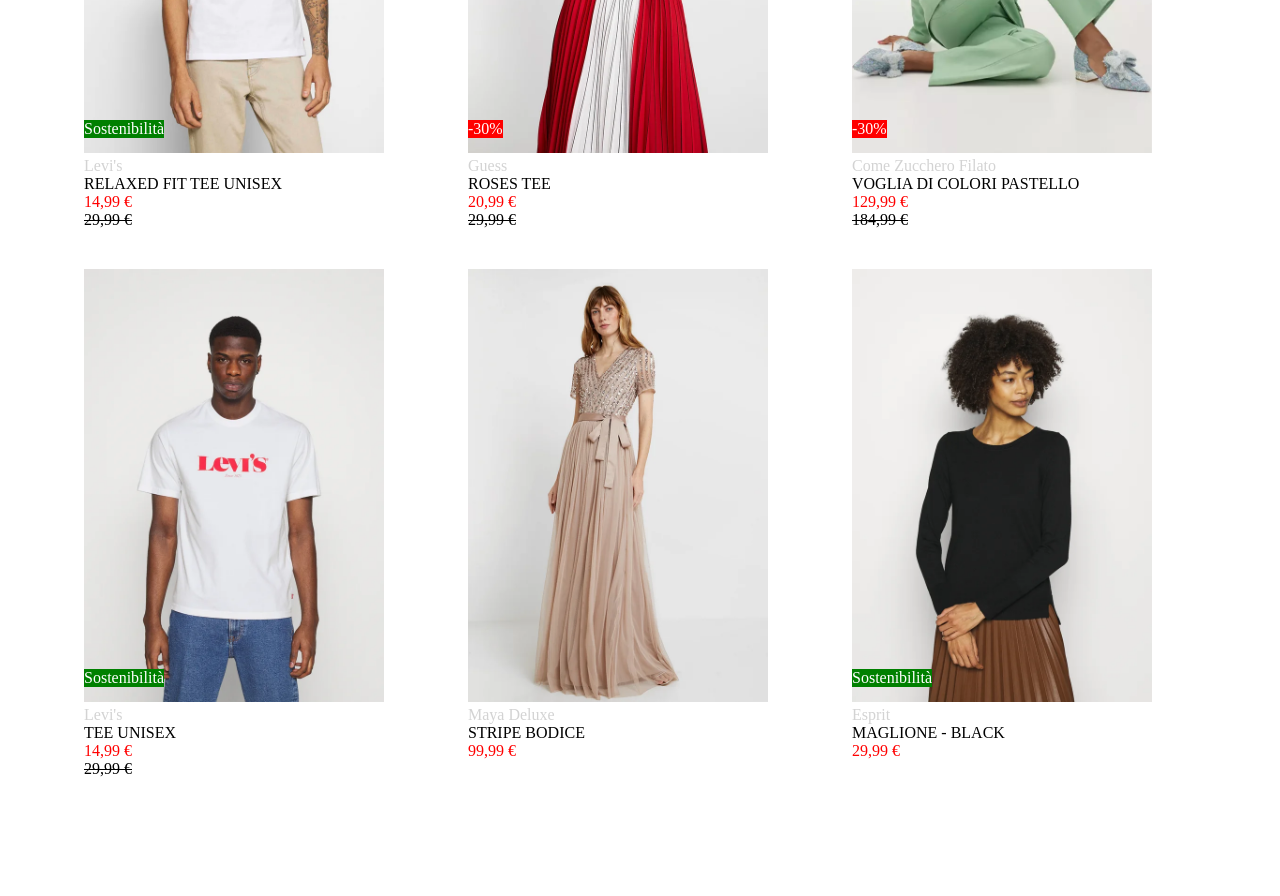
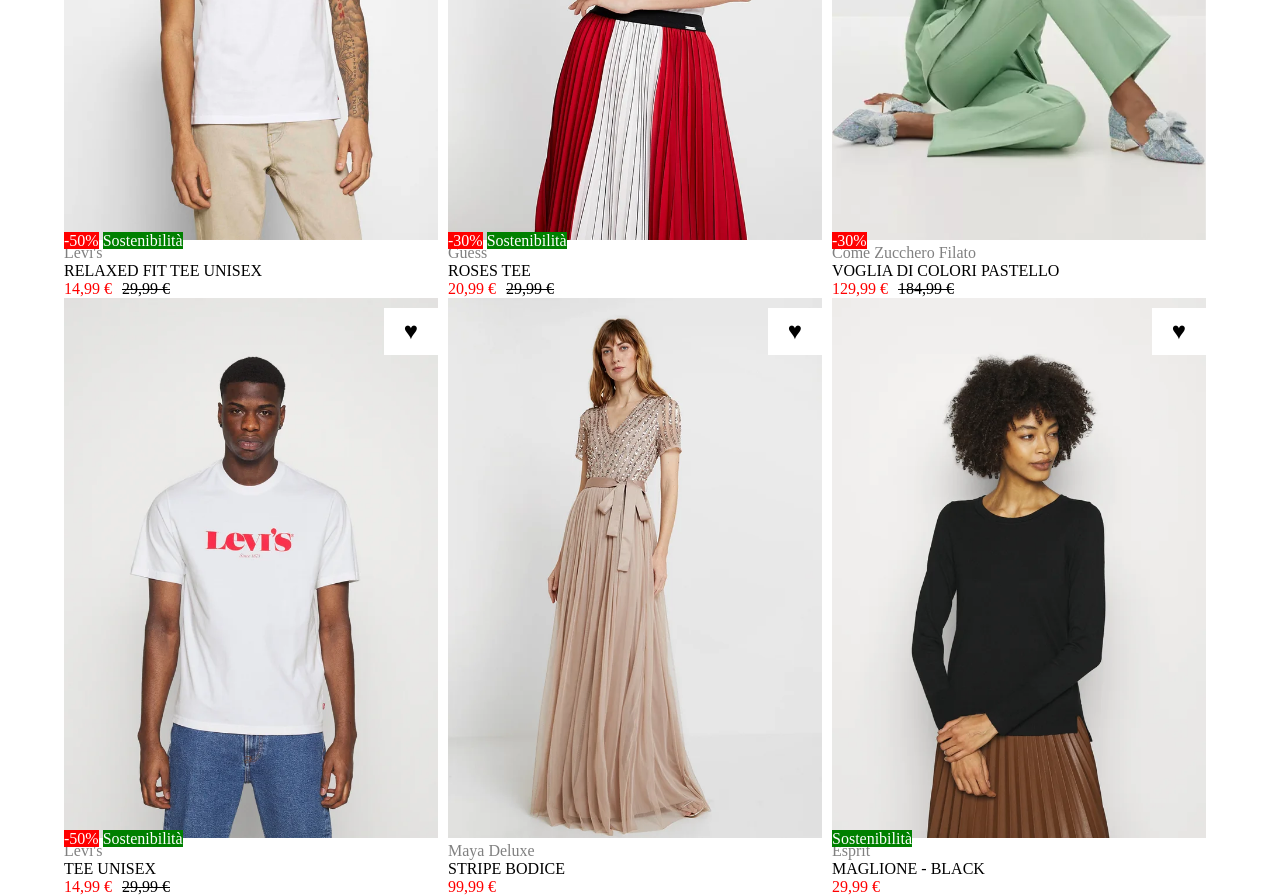
Before and after one commit to lawrencedulian/html-css-boolando, a plain HTML site: page index.html in a window 1280 px wide. Shown: the part 300-1196 px from the top of the page. Before the commit the page ends 1098 px from the top, so only its background shows below. Drawn offline with Linux system fonts and the light colour scheme.

Commit message:
added header and footer, fixed issue layout cards

```diff
--- a/css/style.css
+++ b/css/style.css
@@ -11,6 +11,10 @@
     margin: 0 auto;
 }
 
+.flex-container {
+    display: flex;
+}
+
 img {
     width: 100%;
 }
@@ -21,47 +25,71 @@ img {
     justify-content: space-between;
 }
 
-.col {
-    width: calc(100% / 3);
+.card {
+    position: relative;
+    margin-right: 10px;
+    width: calc(100% / 3 - 10px);
 }
 
-.card {
-    position: relative;
-    width: 300px;
-    margin: 20px;
-    /* DEBUG */
+.badge {
+    position: absolute;
+    bottom: 3em;
 }
 
 .discount {
-    position: absolute;
-    top: 400px;
     background-color: red;
 }
 
 .eco {
+    background-color: green;
+}
+
+.favorites {
     position: absolute;
-    top: 400px;
-    background-color: green;
+    top: 10px;
+    right: 0;
+    font-size: 1.5rem;
+    padding: 10px 20px 10px 20px;
+    background-color: white;
+}
 
+.heart:hover {
+    color: red;
 }
+
+a {
+    color: black;
+    text-decoration: none;
+}
+
 /* UTILITY */
 .txt-white {
     color: white;
 }
 
 .txt-gray {
-    color: lightgray;
+    color: gray;
 }
 
 .txt-red {
     color: red;
 }
+
 /* MAIN */
 .info {
-    display: flex;
-    flex-direction: column;
+    display: inline;
+}
+
+.disc_price {
+    padding-right: 10px;
 }
 
 .orig_price {
     text-decoration: line-through;
 }
+
+.disc-eco {
+    display: inline;
+    top: 380px;
+    right: 245px;
+}
--- a/index.html
+++ b/index.html
@@ -12,76 +12,118 @@
     <MAIN>
         <div class="container">
             <div class="row">
-                <div class="col">
+                <!-- FIRST ITEM -->
                 <div class="card">
                     <img src="img/1.webp" alt="">
-                        <div class="discount txt-white">-50%</div>
-                        <div class="eco txt-white">Sostenibilità</div>
+                    <div class="badge">
+                        <span class="discount txt-white">-50%</span>
+                        <span class="eco txt-white">Sostenibilità</span>
+                    </div>
+                    <!-- INFO ITEM -->
                     <div class="info">
-                            <span class="brand txt-gray">Levi's</span>
-                            <span class="item">RELAXED FIT TEE UNISEX</span>
-                            <span class="disc_price txt-red">14,99 &euro;</span>
-                            <span class="orig_price">29,99 &euro;</span>
+                        <div class="brand txt-gray">Levi's</div>
+                        <div class="item">RELAXED FIT TEE UNISEX</div>
+                        <div class="price flex-container">
+                            <div class="disc_price txt-red">14,99 &euro;</div>
+                            <div class="orig_price">29,99 &euro;</div>
                         </div>
                     </div>
+                    <!-- BTN FAVORITES -->
+                    <div class="favorites">
+                        <a class="heart" href="">&hearts;</a>
                     </div>
-                <div class="col">
+                </div>
+                <!-- SECOND ITEM -->
                 <div class="card">
                     <img src="img/2.webp" alt="">
-                        <div class="discount txt-white">-30%</div>
-                        <span class="item"></span>
+                    <div class="badge">
+                        <span class="discount txt-white">-30%</span>
+                        <span class="eco txt-white">Sostenibilità</span>
+                    </div>
+                    <!-- INFO ITEM -->
                     <div class="info">
-                            <span class="brand txt-gray">Guess</span>
-                            <span class="item">ROSES TEE</span>
-                            <span class="disc_price txt-red">20,99 &euro;</span>
-                            <span class="orig_price">29,99 &euro;</span>
+                        <div class="brand txt-gray">Guess</div>
+                        <div class="item">ROSES TEE</div>
+                        <div class="price flex-container">
+                            <div class="disc_price txt-red">20,99 &euro;</div>
+                            <div class="orig_price">29,99 &euro;</div>
                         </div>
                     </div>
+                    <!-- BTN FAVORITES -->
+                    <div class="favorites">
+                        <a class="heart" href="">&hearts;</a>
                     </div>
-                <div class="col">
+                </div>
+                <!-- THIRD ITEM -->
                 <div class="card">
                     <img src="img/3 1.webp" alt="">
-                        <div class="discount txt-white">-30%</div>
+                    <div class="badge">
+                        <span class="discount txt-white">-30%</span>
+                    </div>
+                    <!-- INFO ITEM -->
                     <div class="info">
-                            <span class="brand txt-gray">Come Zucchero Filato</span>
-                            <span class="item">VOGLIA DI COLORI PASTELLO</span>
-                            <span class="disc_price txt-red">129,99 &euro;</span>
-                            <span class="orig_price">184,99 &euro;</span>
+                        <div class="brand txt-gray">Come Zucchero Filato</div>
+                        <div class="item">VOGLIA DI COLORI PASTELLO</div>
+                        <div class="price flex-container">
+                            <div class="disc_price txt-red">129,99 &euro;</div>
+                            <div class="orig_price">184,99 &euro;</div>
                         </div>
                     </div>
+                    <!-- BTN FAVORITES -->
+                    <div class="favorites">
+                        <a class="heart" href="">&hearts;</a>
                     </div>
-                <div class="col">
+                </div>
+                <!-- FOURTH ITEM -->
                 <div class="card">
                     <img src="img/4.webp" alt="">
-                        <div class="discount txt-white">-50%</div>
-                        <div class="eco txt-white">Sostenibilità</div>
+                    <div class="badge">
+                        <span class="discount txt-white">-50%</span>
+                        <span class="eco txt-white">Sostenibilità</span>
+                    </div>
+                    <!-- INFO ITEM -->
                     <div class="info">
-                            <span class="brand txt-gray">Levi's</span>
-                            <span class="item">TEE UNISEX</span>
-                            <span class="disc_price txt-red">14,99 &euro;</span>
-                            <span class="orig_price">29,99 &euro;</span>
+                        <div class="brand txt-gray">Levi's</div>
+                        <div class="item">TEE UNISEX</div>
+                        <div class="price flex-container">
+                            <div class="disc_price txt-red">14,99 &euro;</div>
+                            <div class="orig_price">29,99 &euro;</div>
                         </div>
                     </div>
+                    <!-- BTN FAVORITES -->
+                    <div class="favorites">
+                        <a class="heart" href="">&hearts;</a>
                     </div>
-                <div class="col">
+                </div>
+                <!-- FIFTH ITEM -->
                 <div class="card">
                     <img src="img/5.webp" alt="">
+                    <!-- INFO ITEM -->
                     <div class="info">
-                            <span class="brand txt-gray">Maya Deluxe</span>
-                            <span class="item">STRIPE BODICE</span>
-                            <span class="disc_price txt-red">99,99 &euro;</span>
+                        <div class="brand txt-gray">Maya Deluxe</div>
+                        <div class="item">STRIPE BODICE</div>
+                        <div class="disc_price txt-red">99,99 &euro;</div>
+                    </div>
+                    <!-- BTN FAVORITES -->
+                    <div class="favorites">
+                        <a class="heart" href="">&hearts;</a>
                     </div>
                 </div>
-                </div>
-                <div class="col">
+                <!-- SIXTH ITEM -->
                 <div class="card">
                     <img src="img/6.webp" alt="">
-                        <div class="eco txt-white">Sostenibilità</div>
+                    <div class="badge">
+                        <span class="eco txt-white">Sostenibilità</span>
+                    </div>
+                    <!-- INFO ITEM -->
                     <div class="info">
-                            <span class="brand txt-gray">Esprit</span>
-                            <span class="item">MAGLIONE - BLACK</span>
-                            <span class="disc_price txt-red">29,99 &euro;</span>
+                        <div class="brand txt-gray">Esprit</div>
+                        <div class="item">MAGLIONE - BLACK</div>
+                        <div class="disc_price txt-red">29,99 &euro;</div>
                     </div>
+                    <!-- BTN FAVORITES -->
+                    <div class="favorites">
+                        <a class="heart" href="">&hearts;</a>
                     </div>
                 </div>
             </div>
```
Lines whose indentation alone changed are shown as unchanged.
